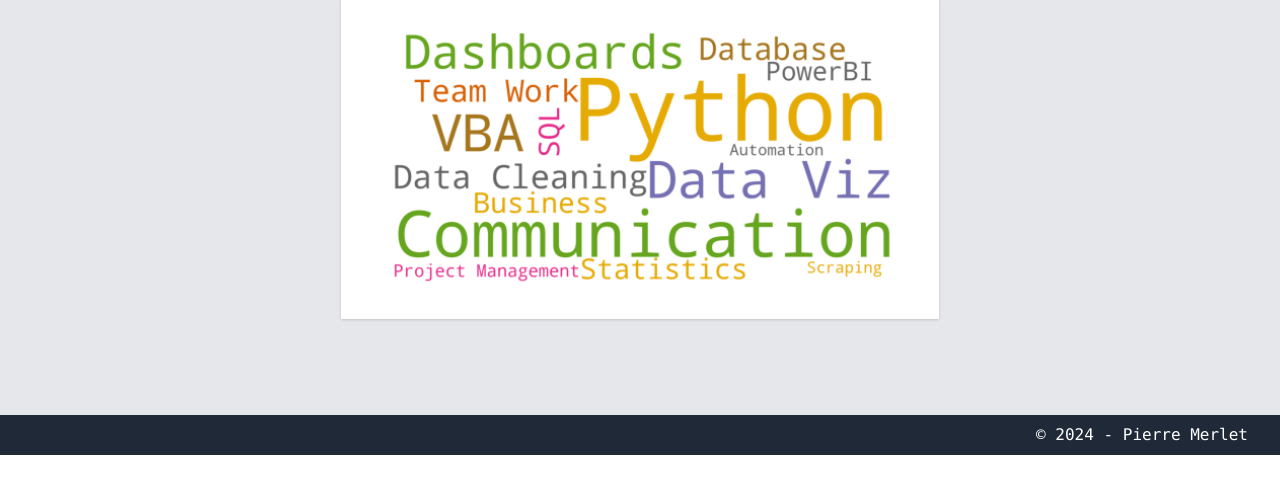
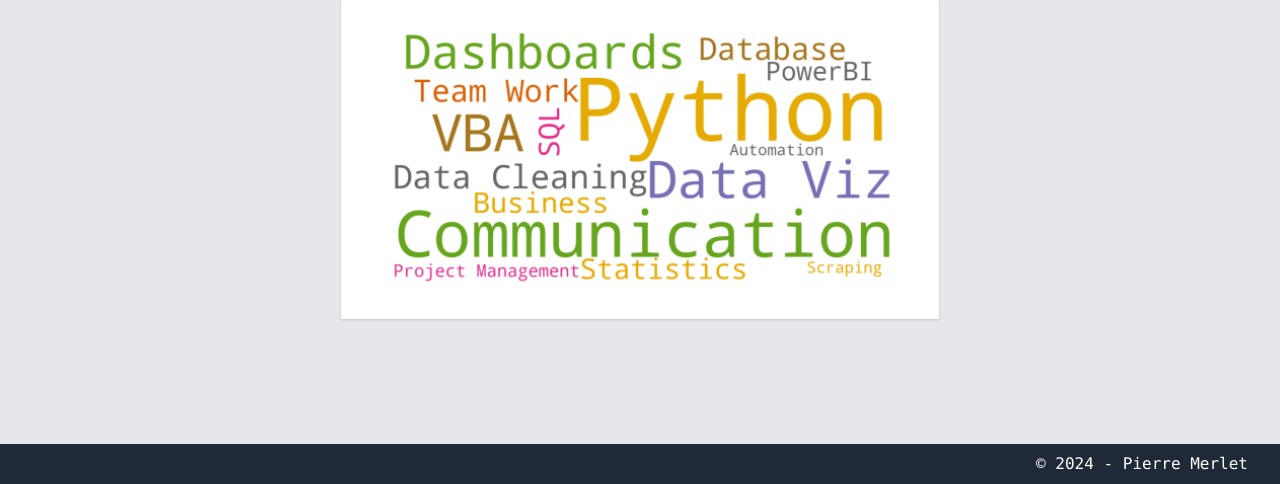
Before and after one commit to PierreMrt/django-portfolio, a Django app: template portfolio/templates/skills.html in a window 1280 px wide. Shown: the part 316-800 px from the top of the page. Run offline with Django 3.2, Linux system fonts and the light colour scheme; the template is opened without the code that fills it, so the values that code supplies are empty.

Commit message:
reworked base.html

```diff
--- a/portfolio/templates/base.html
+++ b/portfolio/templates/base.html
@@ -2,7 +2,7 @@
 <!--[if lt IE 7]>      <html class="no-js lt-ie9 lt-ie8 lt-ie7"> <![endif]-->
 <!--[if IE 7]>         <html class="no-js lt-ie9 lt-ie8"> <![endif]-->
 <!--[if IE 8]>         <html class="no-js lt-ie9"> <![endif]-->
-<!--[if gt IE 8]>      <html class="no-js"> <!--<![endif]-->
+<!--[if gt IE 8]>      <html class="no-js"> <!<![endif]-->
 <html>
 
     <!-- https://p.w3layouts.com/demos/apr-2016/12-04-2016/resume/web/ -->
@@ -24,7 +24,7 @@
     <link rel="stylesheet" href="">
 </head>
 
-<body class="box-content relative font-mono">
+<body class="flex flex-col min-h-screen box-content relative font-mono">
     <!--[if lt IE 7]>
       <p class="browsehappy">You are using an <strong>outdated</strong> browser. Please <a href="#">upgrade your browser</a> to improve your experience.</p>
     <![endif]-->
@@ -36,8 +36,8 @@
         <a href='/projects' class='inline-block flex-auto py-4 hover:bg-blue-900 hover:text-white'>PROJECTS</a>
     </nav>
 
-    <div class="bg-gray-200 h-max-full w-full py-16 md:py-24 px-8 md:px-32 lg:px-48">
-        <div id='arrow' class='hidden lg:block fixed bottom-20 bg-gray-800 text-white text-center rounded-full w-10 right-20 text-3xl font-extrabold animate-bounce'>↓</div>
+    <div class="bg-gray-200 w-full py-16 flex-grow md:py-24 px-8 md:px-32 lg:px-48">
+        <div id='arrow' class='hidden lg:block fixed bottom-20 bg-gray-800 text-white text-center rounded-full w-10 right-20 text-3xl font-extrabold animate-bounce'></div>
         {% block index %}
         {% endblock %}
 
@@ -70,7 +70,7 @@
 
 </body>
 
-<footer class='bg-gray-800 py-2'>
+<footer class='w-full bg-gray-800 py-2 self-end'>
     <p class='text-right px-8 text-xs md:text-base text-white'>© <script type="text/javascript">document.write(new Date().getFullYear());</script> - Pierre Merlet</p>
 </footer>
 
--- a/web_portfolio/settings.py
+++ b/web_portfolio/settings.py
@@ -31,7 +31,10 @@ DJANGO_SETTINGS_MODULE=config('DJANGO_SETTINGS_MODULE')
 DEBUG = config('DEBUG')
 
 ALLOWED_HOSTS = ['localhost',
-                '127.0.0.1']
+                '127.0.0.1',
+                '.com']
+
+CSRF_TRUSTED_ORIGINS = ['https://*.com']
 
 
 # Application definition
```
